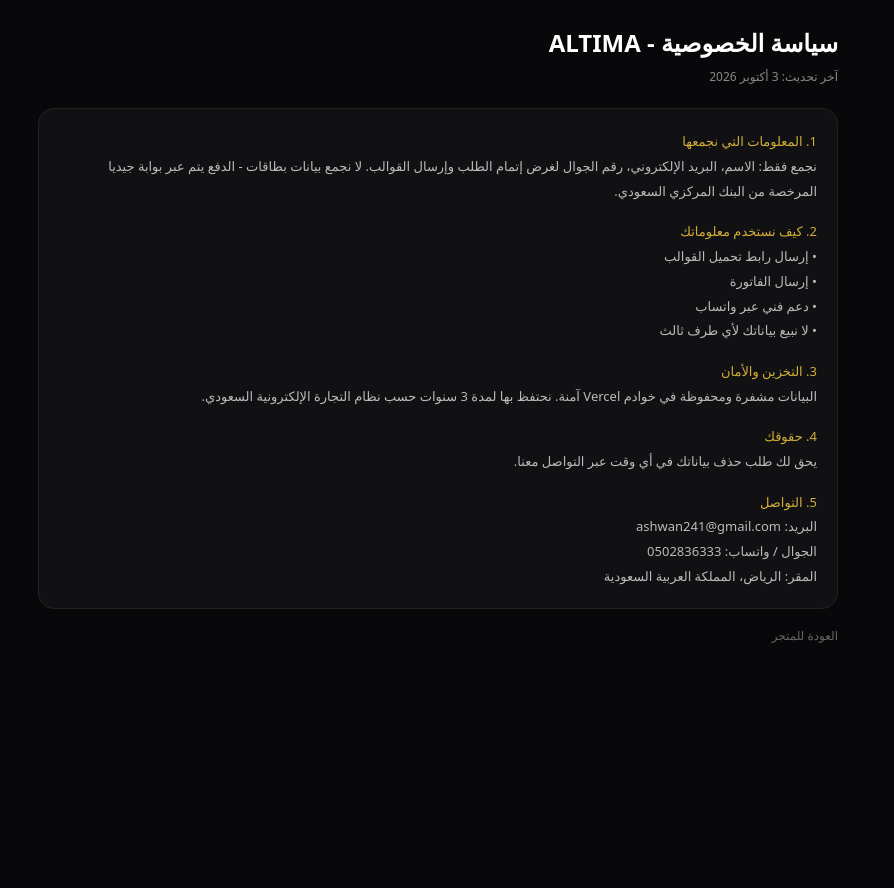
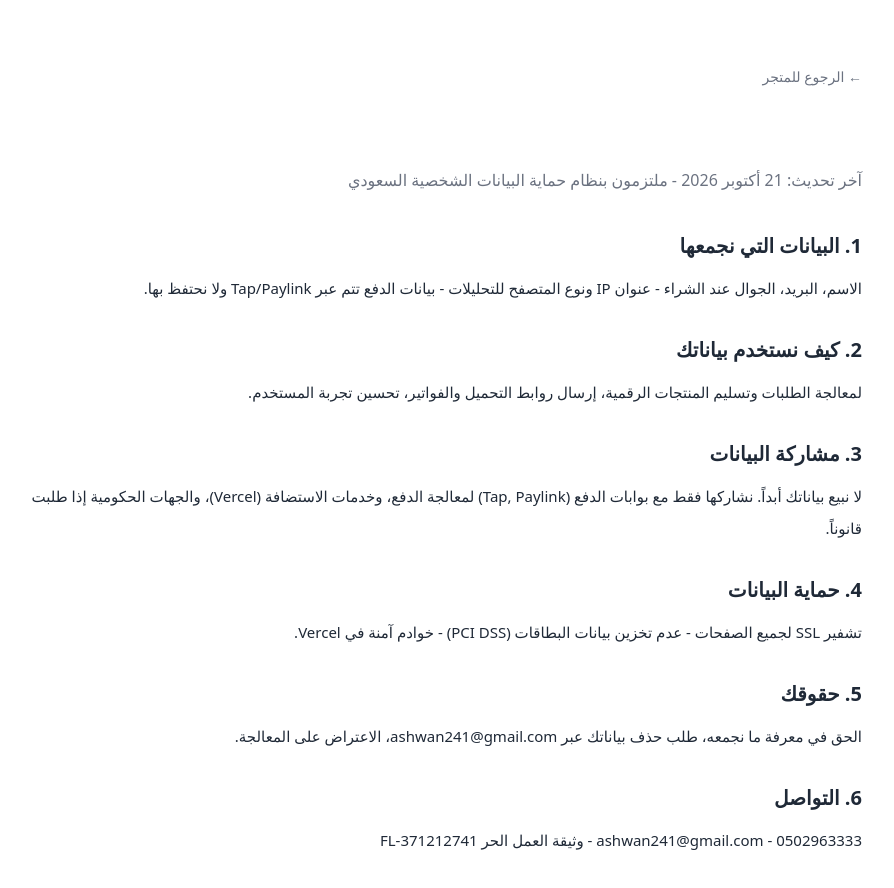
Before and after one commit to altima261/altima-store, a Next.js app: page /privacy-policy in a window 1280 px wide. Shown: the top 888 px of the page, without its empty margins (202-1096 px from the left). Before the commit the page ends 800 px from the top, so only its background shows below. Built offline with nearby package versions, Linux system fonts and the light colour scheme.

Commit message:
Refactor Privacy Policy page structure and content
Updated the privacy policy page with new sections and improved formatting.

```diff
--- a/app/privacy-policy/page.tsx
+++ b/app/privacy-policy/page.tsx
@@ -1,28 +1,45 @@
-export default function Privacy(){
- return(
- <div dir="rtl" style={{minHeight:'100vh',background:'#08080A',color:'#fff',padding:20,fontFamily:'system-ui',lineHeight:1.9}}>
-  <div style={{maxWidth:800,margin:'0 auto'}}>
-   <h1 style={{fontSize:24,fontWeight:900}}>سياسة الخصوصية - ALTIMA</h1>
-   <p style={{color:'#888',fontSize:12}}>آخر تحديث: 3 أكتوبر 2026</p>
+export default function PrivacyPage() {
+  return (
+    <div className="min-h-screen bg-white" dir="rtl">
+      <div className="max-w-4xl mx-auto px-6 py-16">
+        <div className="mb-8">
+          <a href="/" className="text-sm text-gray-500 hover:text-black">← الرجوع للمتجر</a>
+        </div>
+        <h1 className="text-4xl font-black mb-2">سياسة الخصوصية</h1>
+        <p className="text-gray-500 mb-10">آخر تحديث: 21 أكتوبر 2026 - ملتزمون بنظام حماية البيانات الشخصية السعودي</p>
 
-   <div style={{marginTop:20,background:'#111114',border:'1px solid #222',borderRadius:16,padding:20,fontSize:13,color:'#bbb'}}>
-    <h3 style={{color:'#D4AF37'}}>1. المعلومات التي نجمعها</h3>
-    <p>نجمع فقط: الاسم، البريد الإلكتروني، رقم الجوال لغرض إتمام الطلب وإرسال القوالب. لا نجمع بيانات بطاقات - الدفع يتم عبر بوابة جيديا المرخصة من البنك المركزي السعودي.</p>
+        <div className="space-y-8 text-[15px] leading-8 text-gray-800">
+          <section>
+            <h2 className="text-xl font-bold mb-3">1. البيانات التي نجمعها</h2>
+            <p>الاسم، البريد، الجوال عند الشراء - عنوان IP ونوع المتصفح للتحليلات - بيانات الدفع تتم عبر Tap/Paylink ولا نحتفظ بها.</p>
+          </section>
 
-    <h3 style={{color:'#D4AF37',marginTop:16}}>2. كيف نستخدم معلوماتك</h3>
-    <p>• إرسال رابط تحميل القوالب<br/>• إرسال الفاتورة<br/>• دعم فني عبر واتساب<br/>• لا نبيع بياناتك لأي طرف ثالث</p>
+          <section>
+            <h2 className="text-xl font-bold mb-3">2. كيف نستخدم بياناتك</h2>
+            <p>لمعالجة الطلبات وتسليم المنتجات الرقمية، إرسال روابط التحميل والفواتير، تحسين تجربة المستخدم.</p>
+          </section>
 
-    <h3 style={{color:'#D4AF37',marginTop:16}}>3. التخزين والأمان</h3>
-    <p>البيانات مشفرة ومحفوظة في خوادم Vercel آمنة. نحتفظ بها لمدة 3 سنوات حسب نظام التجارة الإلكترونية السعودي.</p>
+          <section>
+            <h2 className="text-xl font-bold mb-3">3. مشاركة البيانات</h2>
+            <p>لا نبيع بياناتك أبداً. نشاركها فقط مع بوابات الدفع (Tap, Paylink) لمعالجة الدفع، وخدمات الاستضافة (Vercel)، والجهات الحكومية إذا طلبت قانوناً.</p>
+          </section>
 
-    <h3 style={{color:'#D4AF37',marginTop:16}}>4. حقوقك</h3>
-    <p>يحق لك طلب حذف بياناتك في أي وقت عبر التواصل معنا.</p>
+          <section>
+            <h2 className="text-xl font-bold mb-3">4. حماية البيانات</h2>
+            <p>تشفير SSL لجميع الصفحات - عدم تخزين بيانات البطاقات (PCI DSS) - خوادم آمنة في Vercel.</p>
+          </section>
 
-    <h3 style={{color:'#D4AF37',marginTop:16}}>5. التواصل</h3>
-    <p>البريد: ashwan241@gmail.com<br/>الجوال / واتساب: 0502836333<br/>المقر: الرياض، المملكة العربية السعودية</p>
-   </div>
-   <a href="/" style={{display:'inline-block',marginTop:16,color:'#666',fontSize:12}}>العودة للمتجر</a>
-  </div>
- </div>
- )
+          <section>
+            <h2 className="text-xl font-bold mb-3">5. حقوقك</h2>
+            <p>الحق في معرفة ما نجمعه، طلب حذف بياناتك عبر ashwan241@gmail.com، الاعتراض على المعالجة.</p>
+          </section>
+
+          <section>
+            <h2 className="text-xl font-bold mb-3">6. التواصل</h2>
+            <p>ashwan241@gmail.com - 0502963333 - وثيقة العمل الحر FL-371212741</p>
+          </section>
+        </div>
+      </div>
+    </div>
+  )
 }
```
